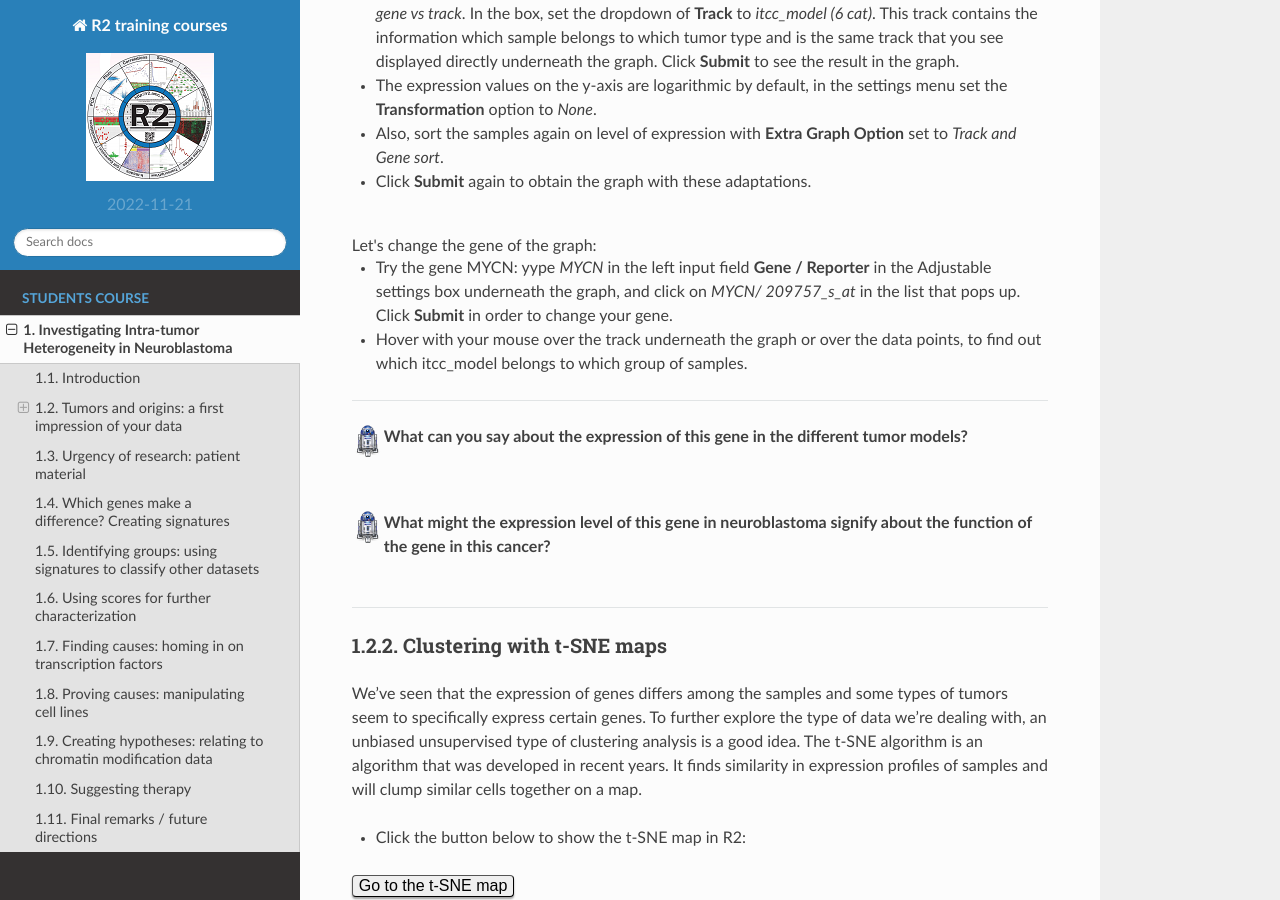
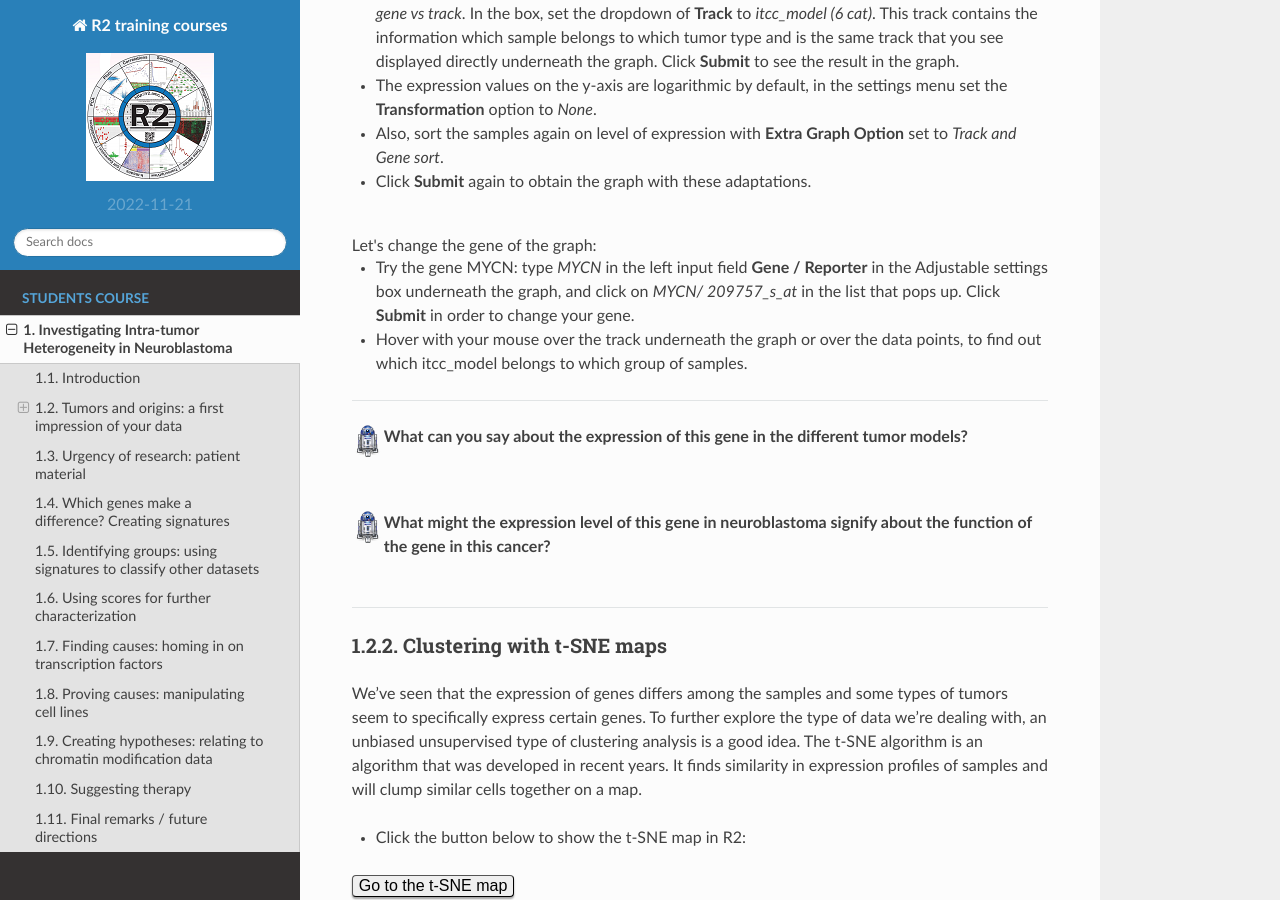
Before and after one commit to antronerds/r2-training-courses, a Sphinx documentation site: the page built from docs/Investigating_Tumor_Heterogeneity_student_version.md, in a window 1280 px wide and 900 px high, scrolled down 4028 px. Built offline with Sphinx 7.4.7 and the Read the Docs theme 2.0.0, drawn with Linux system fonts in a browser that asks for light colours; pages that are not in the unit, such as notebooks, are missing from menus.

Commit message:
list format

```diff
--- a/docs/Investigating_Tumor_Heterogeneity_student_version.md
+++ b/docs/Investigating_Tumor_Heterogeneity_student_version.md
@@ -98,7 +98,7 @@ Try out a different view of the same data with the following changes to the sett
 <br>
 Let's change the gene of the graph:<br>
 
-* Try the gene MYCN: yype *MYCN* in the left input field **Gene / Reporter** in the Adjustable settings box underneath the graph, and click on *MYCN/ 209757_s_at* in the list that pops up. Click **Submit** in order to change your gene.
+* Try the gene MYCN: type *MYCN* in the left input field **Gene / Reporter** in the Adjustable settings box underneath the graph, and click on *MYCN/ 209757_s_at* in the list that pops up. Click **Submit** in order to change your gene.
 * Hover with your mouse over the track underneath the graph or over the data points, to find out which itcc_model belongs to which group of samples.
 
 
```
